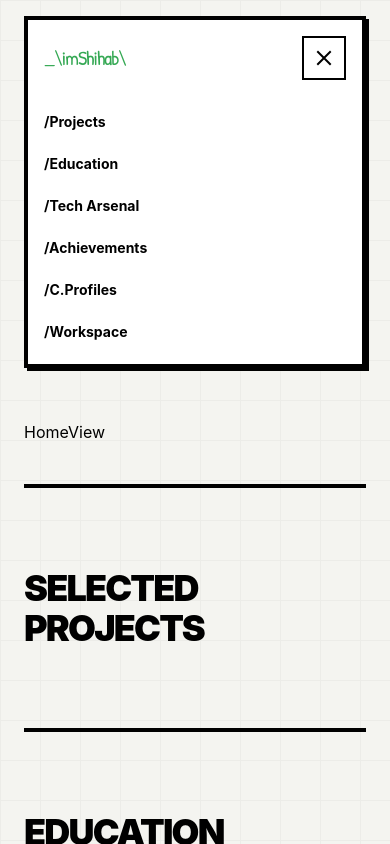
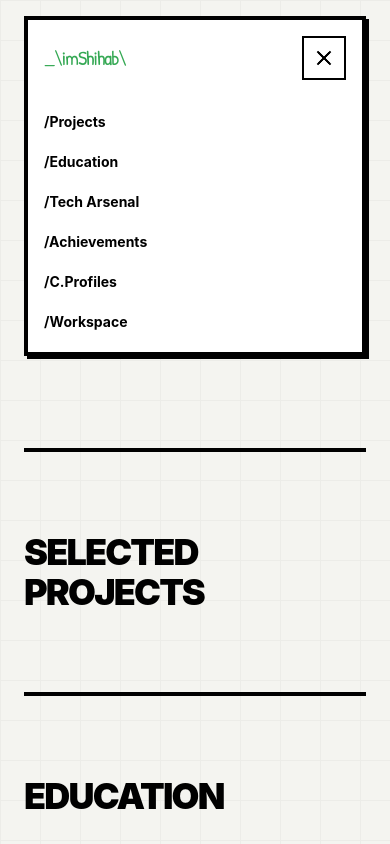
Before and after one commit to imshihab/imshihab.github.io, a React (Vite) app: page / in a window 390 px wide. Both pictures are taken after a click on the button 324 px from the left and 58 px from the top of the page. Shown: the top 844 px of the page. Built offline with nearby package versions, Linux system fonts and the light colour scheme.

Commit message:
feat: add menu and close icons, update App component for mobile navigation

```diff
--- a/src/App.jsx
+++ b/src/App.jsx
@@ -1,6 +1,6 @@
 import React, { useEffect, useState } from 'react'
 import HomeView from './Pages/HomeView';
-import { GithubIcon, GmailIcon, LinkedInIcon } from './Components/ICONS';
+import { CloseIcon, GithubIcon, GmailIcon, LinkedInIcon, MenuIcon } from './Components/ICONS';
 
 function App() {
     const [isMenuOpen, setIsMenuOpen] = useState(false);
@@ -43,7 +43,7 @@ function App() {
                             <button
                                 key={item.id}
                                 onClick={() => scrollToSection(item.id)}
-                                className={`hover:text-[#34A853] transition-colors cursor-pointer`}
+                                className={`hover:text-[#34A853] transition-colors cursor-pointer nav-link`}
                             >
                                 /{item.label}
                             </button>
@@ -52,10 +52,10 @@ function App() {
 
                     {/* Mobile Toggle */}
                     <button
-                        className="lg:hidden p-2 border-2 border-black hover:bg-[#34A853] hover:text-white transition-colors"
+                        className="lg:hidden p-2 border-2 border-black hover:bg-[#34A853] hover:text-white transition-colors cursor-pointer"
                         onClick={() => setIsMenuOpen(!isMenuOpen)}
                     >
-                        <svg className="w-6 h-6" fill="none" stroke="currentColor" viewBox="0 0 24 24"><path strokeLinecap="square" strokeLinejoin="miter" strokeWidth="2" d={isMenuOpen ? "M6 18L18 6M6 6l12 12" : "M4 6h16M4 12h16M4 18h16"}></path></svg>
+                        {isMenuOpen ? <CloseIcon fill="none" stroke="currentColor" /> : <MenuIcon fill="none" stroke="currentColor" />}
                     </button>
                 </div>
 
@@ -66,7 +66,7 @@ function App() {
                             <button
                                 key={item.id}
                                 onClick={() => scrollToSection(item.id)}
-                                className={`text-left border-b-2 border-transparent hover:border-[#34A853] pb-1`}
+                                className={`hover:text-[#34A853] text-left pb-1 cursor-pointer nav-link`}
                             >
                                 /{item.label}
                             </button>
--- a/src/Components/ICONS.jsx
+++ b/src/Components/ICONS.jsx
@@ -36,3 +36,15 @@ export const GmailIcon = (props) => (
         viewBox="0 0 24 24"
         {...props} />
 )
+
+export const MenuIcon = (props) => (
+    <IconBase d="M4.75,9.5q-0.33,0-0.54-0.23T4,8.75Q4,8.42 4.21,8.21T4.75,8h14.5q0.3,0 0.53,0.21T20,8.75q0,0.3-0.22,0.52T19.25,9.5H4.75Zm0,6.5q-0.33,0-0.54-0.22T4,15.25q0-0.33 0.21-0.54T4.75,14.5h14.5q0.3,0 0.53,0.21T20,15.25q0,0.3-0.22,0.53T19.25,16H4.75Z"
+        viewBox="0 0 24 24"
+        {...props} />
+)
+
+export const CloseIcon = (props) => (
+    <IconBase d="M17.38,18.43L12,13.05L6.63,18.43Q6.4,18.65 6.09,18.65T5.55,18.43T5.33,17.9t0.23-0.52L10.95,12L5.55,6.63Q5.33,6.4 5.33,6.1T5.55,5.57T6.09,5.35T6.63,5.57L12,10.95l5.38-5.38Q17.6,5.35 17.9,5.35t0.52,0.23T18.65,6.1T18.43,6.63L13.05,12l5.38,5.38q0.23,0.23 0.23,0.52t-0.23,0.53T17.9,18.65t-0.53-0.22Z"
+        viewBox="0 0 24 24"
+        {...props} />
+)
--- a/src/Pages/HomeView.jsx
+++ b/src/Pages/HomeView.jsx
@@ -2,7 +2,7 @@ import React from 'react'
 
 function HomeView() {
     return (
-        <div>HomeView</div>
+        <div></div>
     )
 }
 
```
